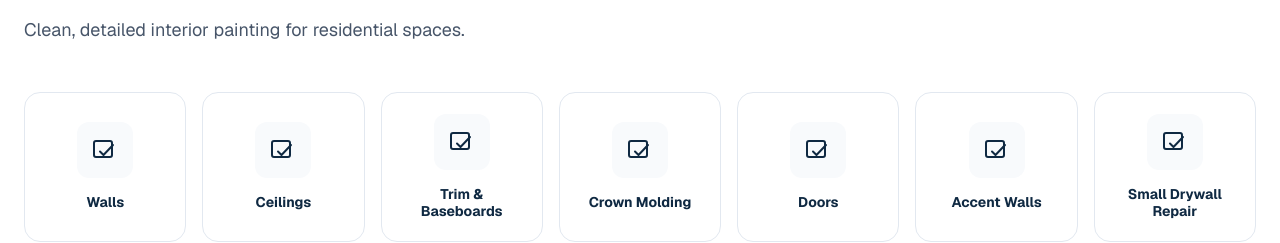
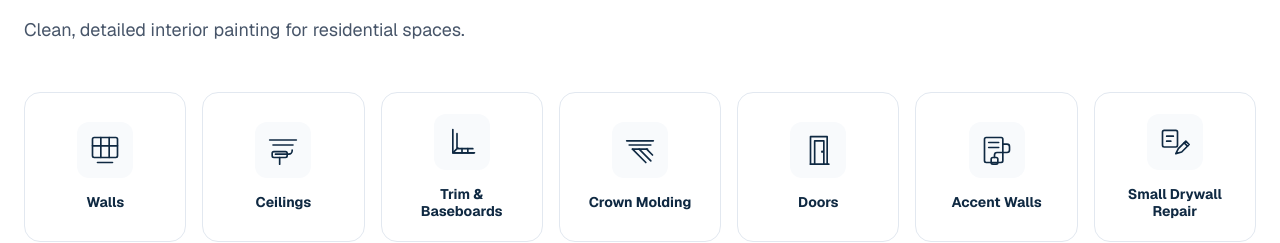
Before and after one commit to drolu-cmyk/cpc-website, a Next.js app: page / in a window 1280 px wide. Shown: the part 926-1169 px from the top of the page. Built offline with nearby package versions, Linux system fonts and the light colour scheme; no server answers.

Commit message:
feat: use service-specific icons in services grid

```diff
--- a/app/page.tsx
+++ b/app/page.tsx
@@ -3,6 +3,7 @@
 import Image from "next/image";
 import { useState } from "react";
 import QuoteForm from "./components/QuoteForm";
+import ServiceIcon from "./components/ServiceIcon";
 import { SERVICES } from "./lib/quote";
 
 type TrackingProperties = Record<string, string | number | boolean | undefined>;
@@ -198,7 +199,7 @@ export default function CapitalPropertyCare() {
               {SERVICES.map((service) => (
                 <div key={service} className="service-card flex min-h-[150px] flex-col items-center justify-center rounded-2xl border border-[#E2E8F0] bg-white p-5 text-center hover:border-[#0F2942]/30">
                   <span className="mb-4 flex h-14 w-14 items-center justify-center rounded-xl bg-[#F8FAFC] text-[#0F2942]">
-                    <ServiceMark />
+                    <ServiceIcon service={service} className="h-10 w-10" />
                   </span>
                   <span className="text-[14px] font-bold leading-tight text-[#0F2942]">{service}</span>
                 </div>
```
